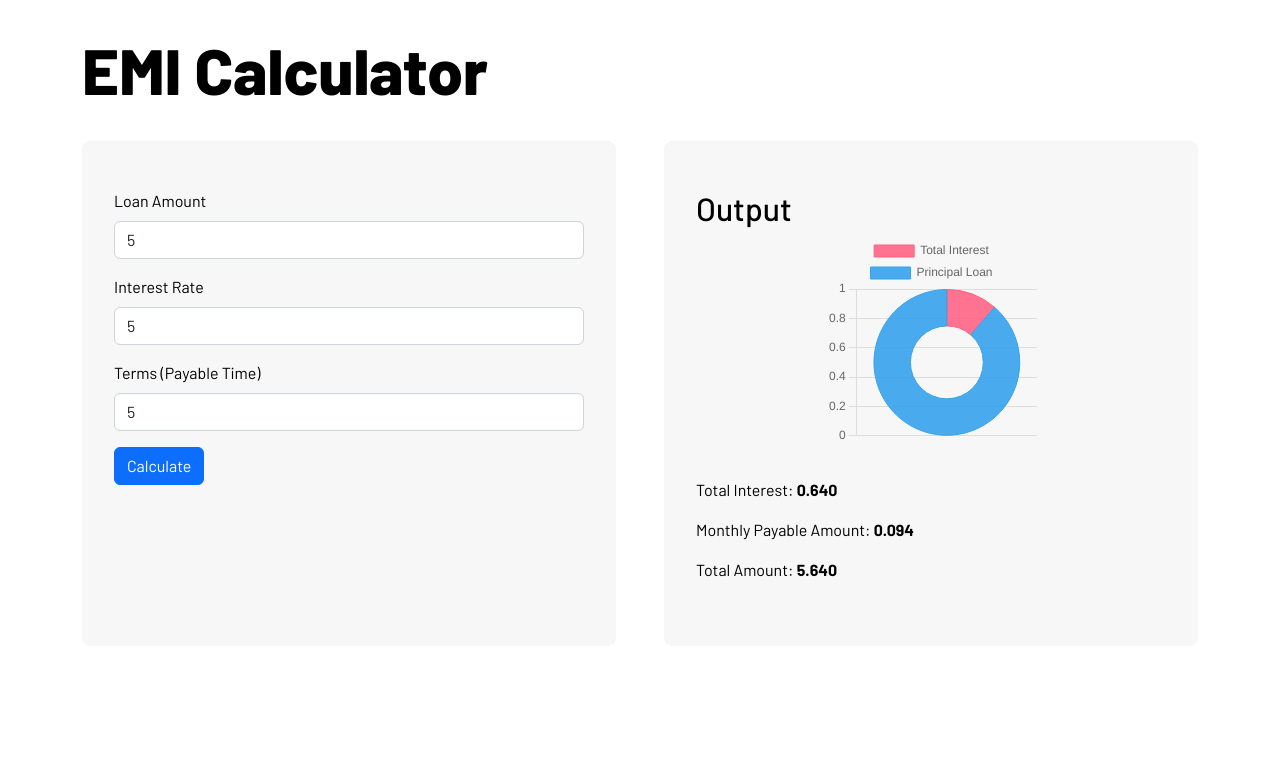
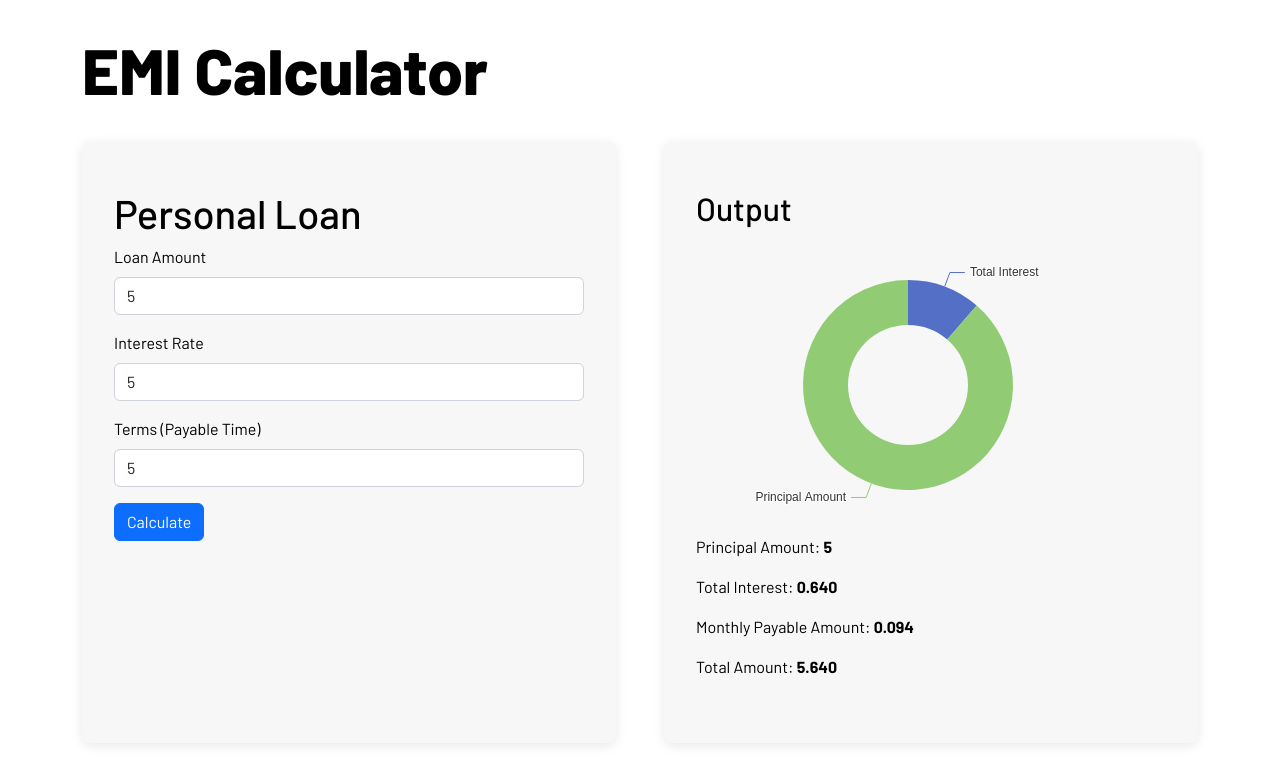
Before and after one commit to ramesh-kunwar/EMI-calculator-JS, a plain HTML site: page index.html in a window 1280 px wide. Both pictures are taken after typing "5", "5", "5" into the empty fields and a click on the button "Calculate". Drawn offline with nearby package versions, Linux system fonts and the light colour scheme.

Commit message:
Chart bug fixed

```diff
--- a/index.html
+++ b/index.html
@@ -18,6 +18,7 @@
     <div class="loan-calculation-section">
       <!-- input section -->
       <div class="input-section">
+        <h1>Personal Loan</h1>
         <form id="input-form-section">
           <div class="mb-3">
             <label for="amount" class="form-label"> Loan Amount</label>
@@ -39,9 +40,15 @@
       <div class="output-section">
         <h2>Output</h2>
         <div class="chart-container container">
-          <canvas id="myChart"></canvas>
+          <!-- <canvas id="myChart"></canvas> -->
+  <div id="main" style="width:400px;height:300px;"></div>
+
         </div>
         <form id="output-form-section">
+          <div class="mb-3">
+            Principal Amount:
+            <span id="principal-amout-output"> 0</span>
+          </div>
           <div class="mb-3">
             Total Interest:
             <span id="interest-amout-output"> 0</span>
@@ -60,11 +67,9 @@
   </div>
   </div>
 
-  <script src="https://cdnjs.cloudflare.com/ajax/libs/Chart.js/3.9.1/chart.min.js"
-    integrity="sha512-ElRFoEQdI5Ht6kZvyzXhYG9NqjtkmlkfYk0wr6wHxU9JEHakS7UJZNeml5ALk+8IKlU6jDgMabC3vkumRokgJA=="
-    crossorigin="anonymous" referrerpolicy="no-referrer"></script>
 
-  <script src="./main.js"></script>
+    <script src="https://cdn.jsdelivr.net/npm/echarts@5.4.0/dist/echarts.min.js"></script>
+    <script src="./main.js"></script>
 </body>
 
 </html>
--- a/main.js
+++ b/main.js
@@ -1,16 +1,16 @@
+// Input Selectors
 const loanAmountInput = document.querySelector("#loan-amount-input");
 const interestRateInput = document.querySelector("#interest-rate-input");
 const payableTimeInput = document.querySelector("#payable-time-input");
 
+// Button Selector
 const submitBtn = document.querySelector("button");
 
 // OUTPUT SECTION SELECTORS
 const interestAmountPayment = document.querySelector("#interest-amout-output");
-console.log(interestAmountPayment);
 const monthlyPaymentOutput = document.querySelector("#monthly-payable-output");
-console.log(monthlyPaymentOutput);
 const totalAmountOutput = document.querySelector("#total-amount-output");
-
+const principalAmountOutput = document.querySelector("#principal-amout-output");
 const inputFormSection = document.querySelector("#input-form-section");
 
 // Getting Data From The User
@@ -27,7 +27,7 @@ function getPayableTimeInYear() {
   return payableTime;
 }
 
-// CALCULATIONS
+// PERFORMING CALCULATIONS
 function calculateMontlyPayment() {
   // EMI = P x R x (1+R)^N / [(1+R)^N-1]
   const principalAmount = getLoanAmount();
@@ -59,40 +59,54 @@ function displayResult() {
   interestAmountPayment.textContent = calculateTotalInterest();
   monthlyPaymentOutput.textContent = calculateMontlyPayment();
   totalAmountOutput.textContent = calculateTotalPayableAmount();
+  principalAmountOutput.textContent = getLoanAmount();
 }
 
+// Event Listner
 inputFormSection.addEventListener("submit", (e) => {
   e.preventDefault();
   displayResult();
 
-  displayChart();
+  displayChart(
+    interestAmountPayment.textContent,
+    principalAmountOutput.textContent
+  );
 });
 
-// Making a chart with the given data
-function displayChart() {
-  const ctx = document.getElementById("myChart");
-  const myChart = new Chart(ctx, {
-    type: "doughnut",
-    data: {
-      labels: ["Total Interest", "Principal Loan"],
-      datasets: [
-        {
-          data: [calculateTotalInterest(), getLoanAmount()],
-          backgroundColor: [
-            "rgba(255, 99, 132, 0.9)",
-            "rgba(54, 162, 235, 0.9)",
-          ],
-          borderColor: ["rgba(255, 99, 132, 1)", "rgba(54, 162, 235, 1)"],
-          borderWidth: 1,
-        },
-      ],
+// displaying chart at beginning
+displayChart(0, 0);
+
+// CHART FUNCTION
+function displayChart(interest, principal) {
+  // Initialize the echarts instance based on the prepared dom
+  var myChart = echarts.init(document.getElementById("main"));
+
+  // Specify the configuration items and data for the chart
+  let option = {
+    title: {
+      left: "center",
+      top: "center",
     },
-    options: {
-      scales: {
-        y: {
-          beginAtZero: true,
-        },
+    series: [
+      {
+        type: "pie",
+        data: [
+          {
+            value: interest,
+            name: "Total Interest",
+          },
+          {
+            value: principal,
+            name: "Principal Amount",
+          },
+          // {
+          //   value: 1548,
+          //   name: 'C'
+          // }
+        ],
+        radius: ["40%", "70%"],
       },
-    },
-  });
+    ],
+  };
+  myChart.setOption(option);
 }
--- a/style.css
+++ b/style.css
@@ -1,55 +1,43 @@
-@import url('https://fonts.googleapis.com/css2?family=Barlow:wght@100;200;400;500;600;700;800;900&display=swap');
-*{
-    font-family: sans-serif;
-    font-family: 'Barlow', sans-serif;
-
+@import url("https://fonts.googleapis.com/css2?family=Barlow:wght@100;200;400;500;600;700;800;900&display=swap");
+* {
+  font-family: "Barlow", sans-serif;
   margin: 0;
   padding: 0;
   box-sizing: border-box;
   color: black;
 }
-.app-heading{
+.app-heading {
   font-weight: 800;
   font-size: 4rem;
-    /* color: ; */
   margin: 2rem auto;
 }
-.input-section, .output-section{
-    background-color: rgba(172, 172, 172,.1);
+.input-section,
+.output-section {
+  background-color: rgba(172, 172, 172, 0.1);
   width: 50%;
   padding: 3rem 2rem;
-    border-radius: .5rem;
-
+  border-radius: 0.5rem;
+  box-shadow: rgba(0, 0, 0, 0.09) 0px 3px 12px;
 }
-.output-section span{
+.output-section span {
   font-weight: bolder;
 }
-.loan-calculation-section{
+.loan-calculation-section {
   display: flex;
   justify-content: space-between;
-    /* height: 400px; */
   gap: 3rem;
-    /* flex-wrap: wrap; */
 }
-
-/* Chart */
-.chart-container{
-    margin-bottom: 2rem;
-    width: 50%;
-}
-
-
-@media (max-width:800px){
-    .loan-calculation-section{
+/* Media Queries */
+@media (max-width: 800px) {
+  .loan-calculation-section {
     display: block;
     justify-content: space-between;
     gap: 3rem;
-        /* flex-wrap: wrap; */
   }
-    .input-section, .output-section{
-        background-color: rgba(172, 172, 172,.1);
+  .input-section,
+  .output-section {
+    background-color: rgba(172, 172, 172, 0.1);
     width: 100%;
     margin: 2rem auto;
-
   }
 }
```
Lines whose indentation alone changed are shown as unchanged.
